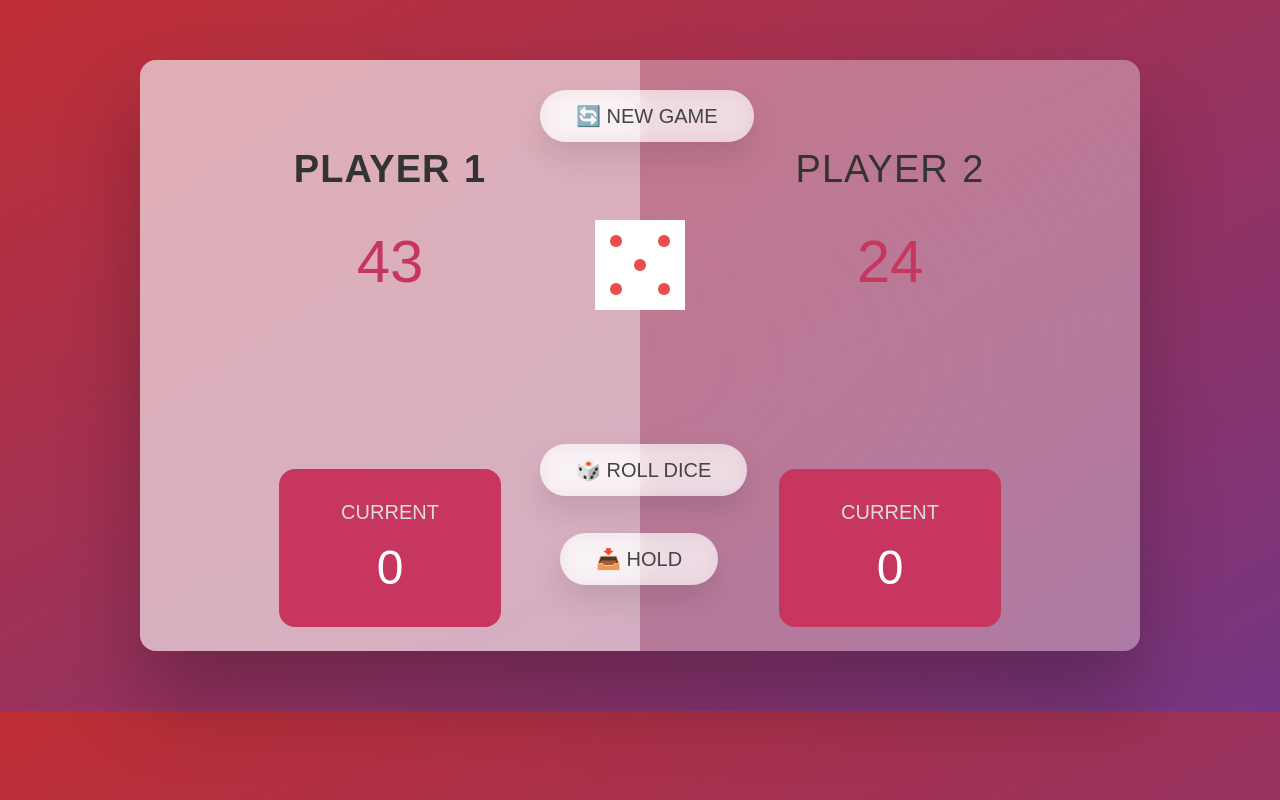
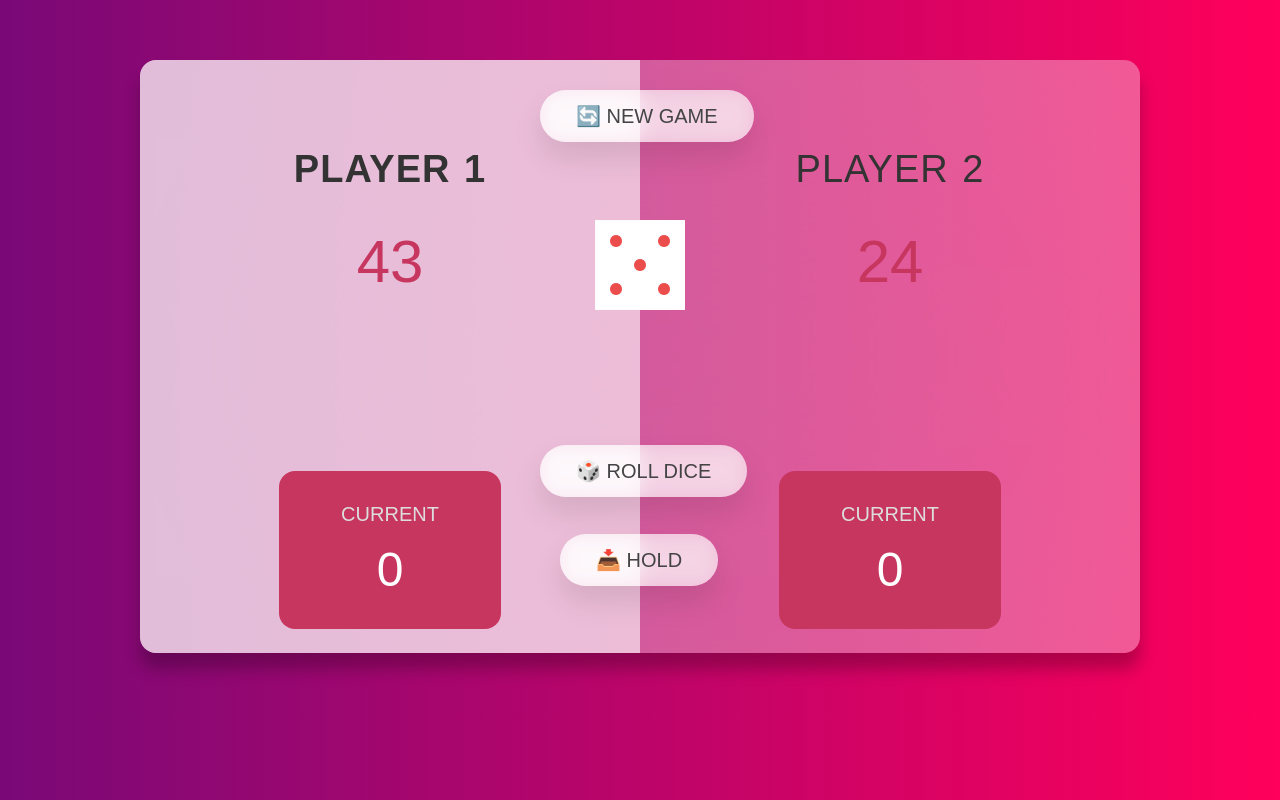
Before and after one commit to rajipkanxo01/The-Pig-Game, a plain HTML site: page index.html in a window 1280 px wide. Drawn offline with Linux system fonts and the light colour scheme; a web font is replaced by a local one.

Commit message:
fixes html and css problems

```diff
--- a/index.html
+++ b/index.html
@@ -17,7 +17,7 @@
     <p class="score" id="score-1">43</p>
     <div class="current">
       <p class="current-label">Current</p>
-      <p class="current-score" id="current--0">0</p>
+      <p class="current-score" id="current-1">0</p>
     </div>
   </section>
 
@@ -27,7 +27,7 @@
     <p class="score" id="score-2">24</p>
     <div class="current">
       <p class="current-label">Current</p>
-      <p class="current-score" id="current--1">0</p>
+      <p class="current-score" id="current-2">0</p>
     </div>
   </section>
 
@@ -37,6 +37,6 @@
   <button class="btn btn--roll">🎲 Roll dice</button>
   <button class="btn btn--hold">📥 Hold</button>
 </main>
-<script src="script..js"></script>
+<script src="script.js"></script>
 </body>
 </html>
--- a/style.css
+++ b/style.css
@@ -10,12 +10,13 @@
 body {
     font-family: 'Nunito', sans-serif;
     font-weight: 300;
-    background-image: linear-gradient(to top left, #753682 0%, #bf2e34 100%);
-    height: 100%;
+    background: rgb(2,0,36);
+    background: linear-gradient(90deg, rgba(2,0,36,1) 0%, rgba(121,9,119,1) 0%, rgba(255,0,91,1) 100%);
     color: #333;
     display: flex;
     align-items: center;
     justify-content: center;
+
 }
 
 /* layout */
@@ -23,11 +24,11 @@ main {
     position: relative;
     margin: 60px;
     width: 1000px;
-    height: 591px;
+    height: 593px;
     background-color: rgba(255, 255, 255, 0.35);
     background-repeat: no-repeat;
     backdrop-filter: blur(200px);
-    box-shadow: 0 3rem 5rem rgba(0, 0, 0, 0.25);
+    box-shadow: 0 16px 16px rgba(0, 0, 0, 0.25);
     filter: blur();
     border-radius: 16px;
     overflow: hidden;
@@ -43,7 +44,7 @@ main {
 }
 
 .player-active {
-    background-color: rgba(255, 255, 255, 0.4);
+    background-color: rgba(255, 255, 255, 0.6);
 }
 
 .player-active .name {
```
Also changed, not shown: script..js (deleted), script.js (added).
